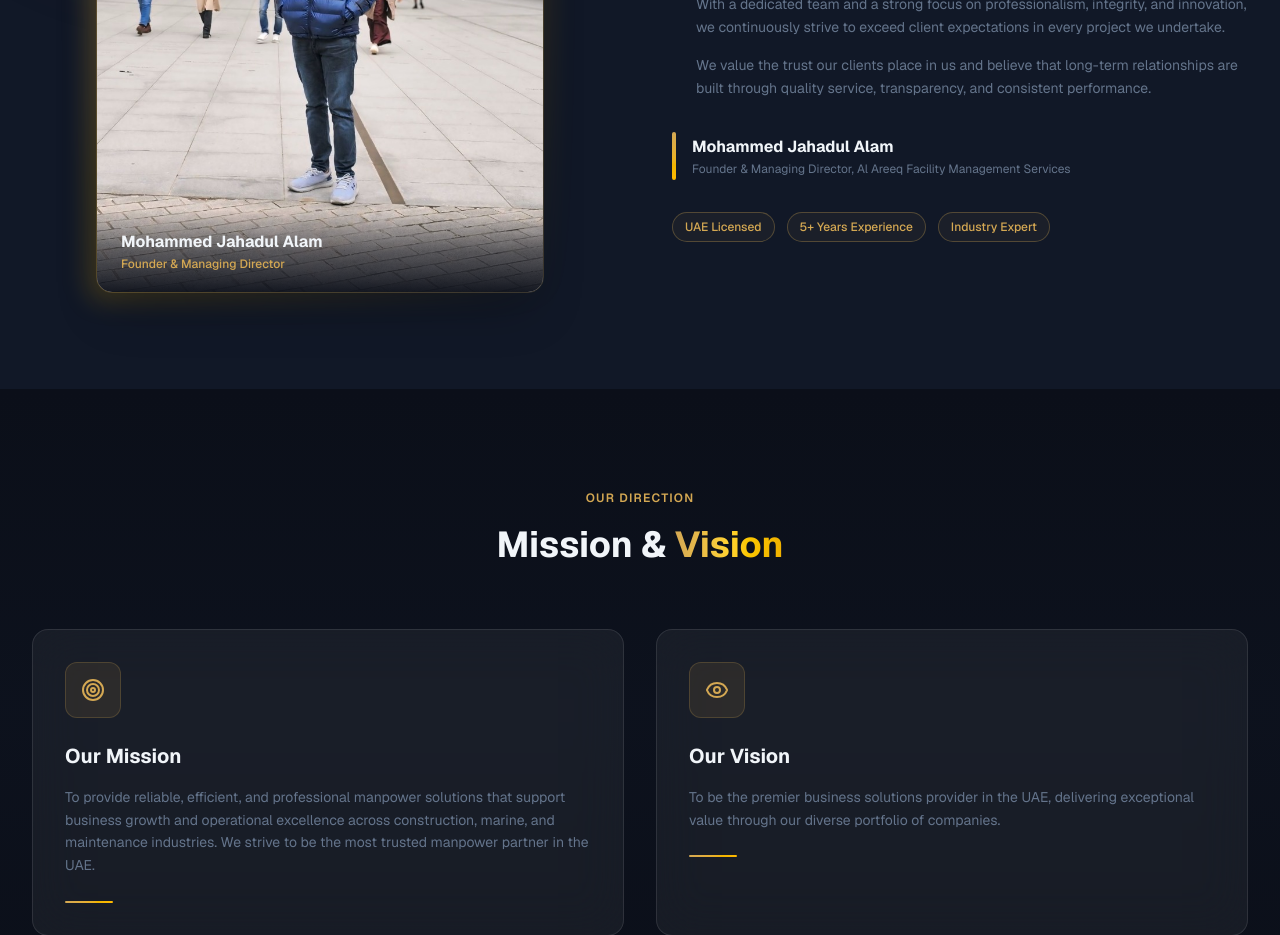
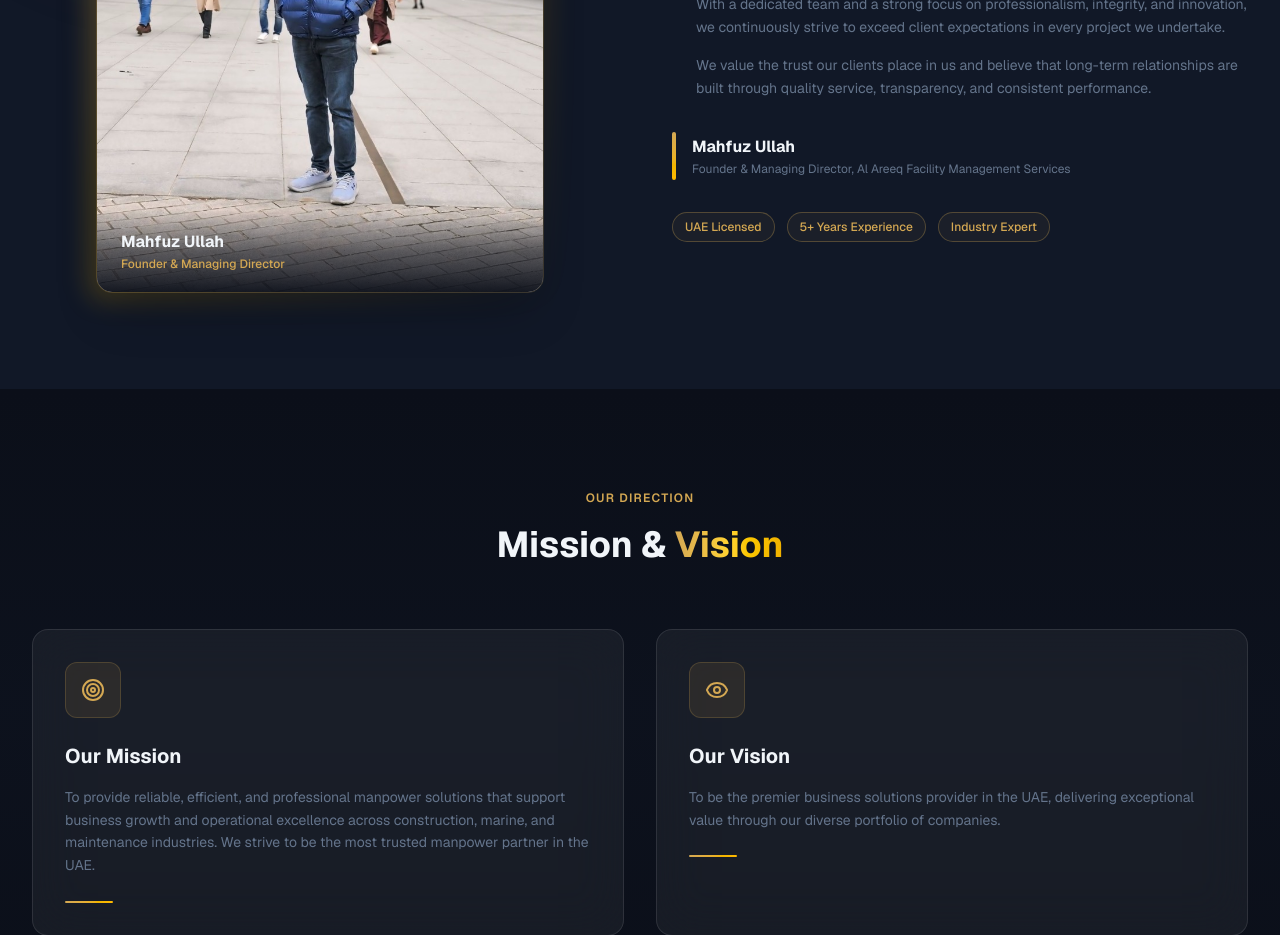
Before and after one commit to zahryxdigital-cloud/swift2, a Next.js app: page /about in a window 1280 px wide. Shown: the part 2140-3075 px from the top of the page. Built offline with nearby package versions, Linux system fonts and the light colour scheme.

Commit message:
fixed ceo name

```diff
--- a/src/app/about/page.tsx
+++ b/src/app/about/page.tsx
@@ -243,7 +243,7 @@ export default function AboutPage() {
                 <div className="relative w-full max-w-sm lg:max-w-md rounded-2xl overflow-hidden border border-primary/20 shadow-2xl">
                   <Image
                     src="/founder.jpg"
-                    alt="Mohammed Jahadul Alam - Founder & Managing Director, Al Areeq"
+                    alt="Mahfuz Ullah - Founder & Managing Director, Al Areeq"
                     width={500}
                     height={650}
                     className="object-cover w-full h-auto"
@@ -251,7 +251,7 @@ export default function AboutPage() {
                   />
                   {/* Name overlay at bottom */}
                   <div className="absolute bottom-0 left-0 right-0 bg-gradient-to-t from-background/95 via-background/60 to-transparent px-6 py-5">
-                    <p className="font-bold text-base text-foreground">Mohammed Jahadul Alam</p>
+                    <p className="font-bold text-base text-foreground">Mahfuz Ullah</p>
                     <p className="text-xs text-primary font-medium mt-0.5">Founder &amp; Managing Director</p>
                   </div>
                 </div>
@@ -295,7 +295,7 @@ export default function AboutPage() {
               <div className="mt-8 flex items-center gap-4">
                 <div className="h-12 w-1 rounded-full bg-gradient-to-b from-primary to-amber-400" />
                 <div>
-                  <p className="font-bold text-foreground">Mohammed Jahadul Alam</p>
+                  <p className="font-bold text-foreground">Mahfuz Ullah</p>
                   <p className="text-xs text-muted mt-0.5">Founder &amp; Managing Director, Al Areeq Facility Management Services</p>
                 </div>
               </div>
```
